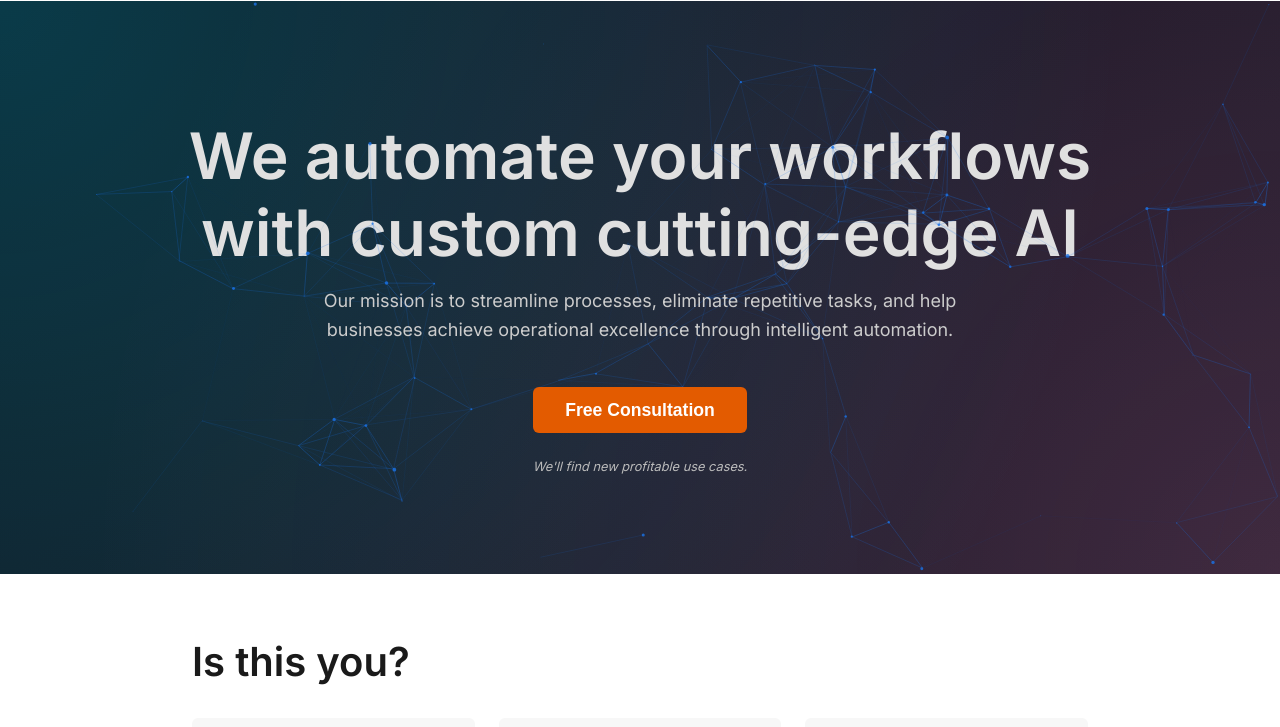
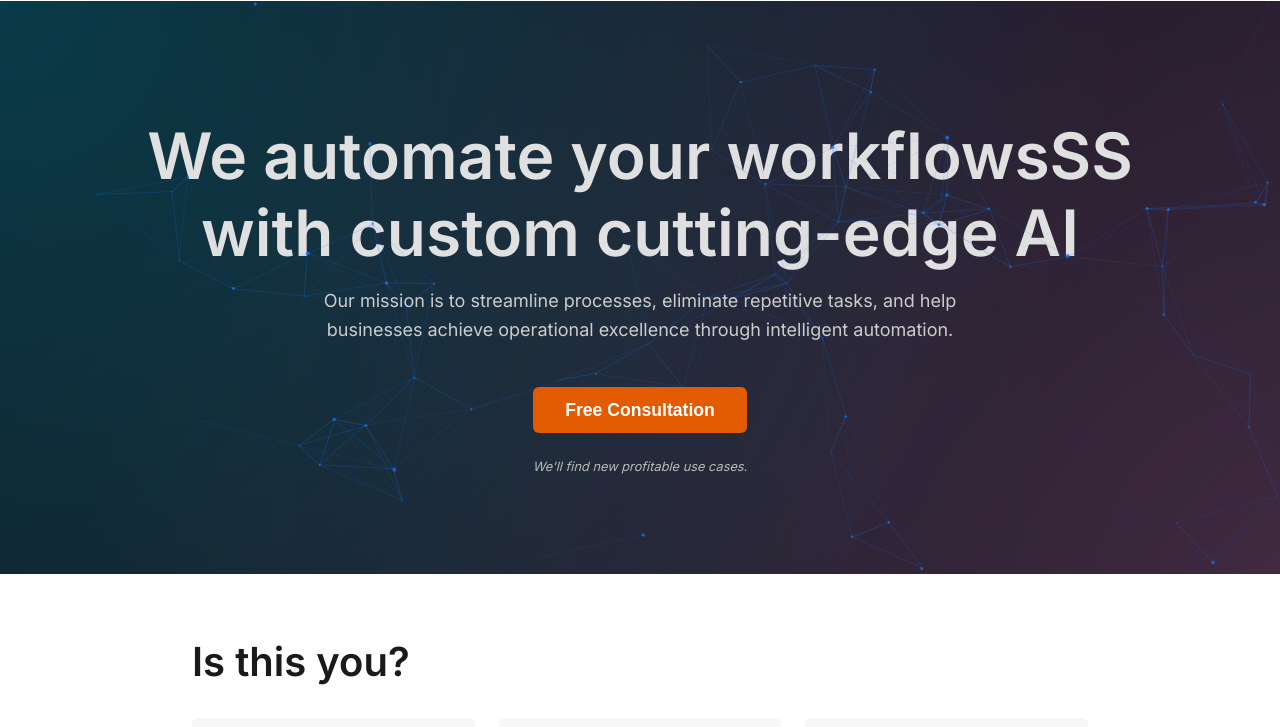
Before and after one commit to 42Automation/automation-agency, a website: page index.html in a window 1280 px wide. Shown: the part 73-800 px from the top of the page. Drawn offline with Linux system fonts and the light colour scheme.

Commit message:
dummy change

```diff
--- a/index.html
+++ b/index.html
@@ -32,7 +32,7 @@
   </nav>
   <section class="hero-section">
     <div id="particles-js"></div>
-    <header><h1>We automate your workflows<br /> with custom cutting-edge AI</h1>
+    <header><h1>We automate your workflowsSS<br /> with custom cutting-edge AI</h1>
       <p class="intro">Our mission is to streamline processes, eliminate repetitive tasks, and help businesses achieve operational excellence through intelligent automation.</p>
       <button class="cta-button" onclick="window.open('https://ii461k95s4c.typeform.com/to/LpgomObc', '_blank')">Free Consultation</button>
       <p class="cta-note">We'll find new profitable use cases.</p>
```
